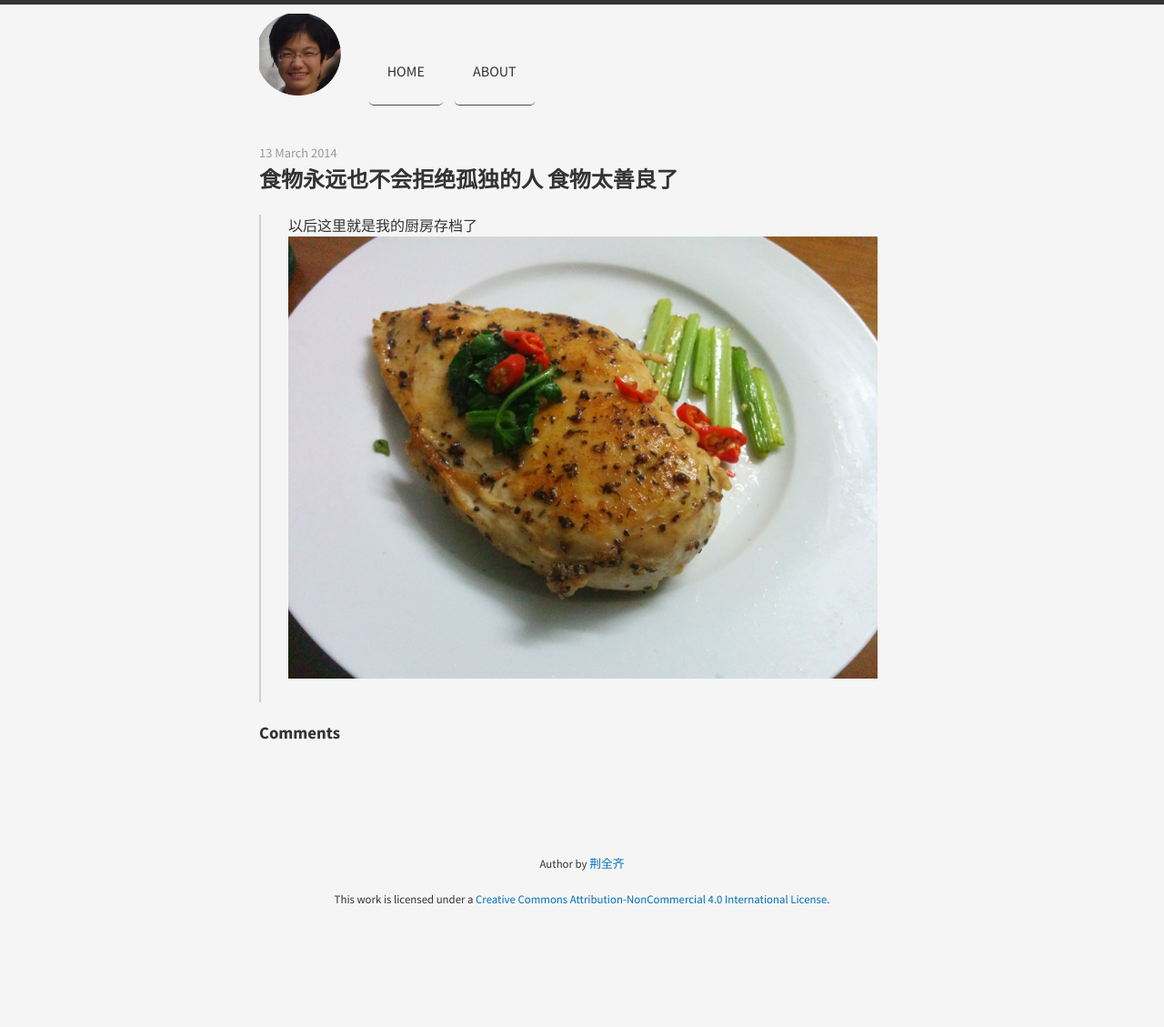
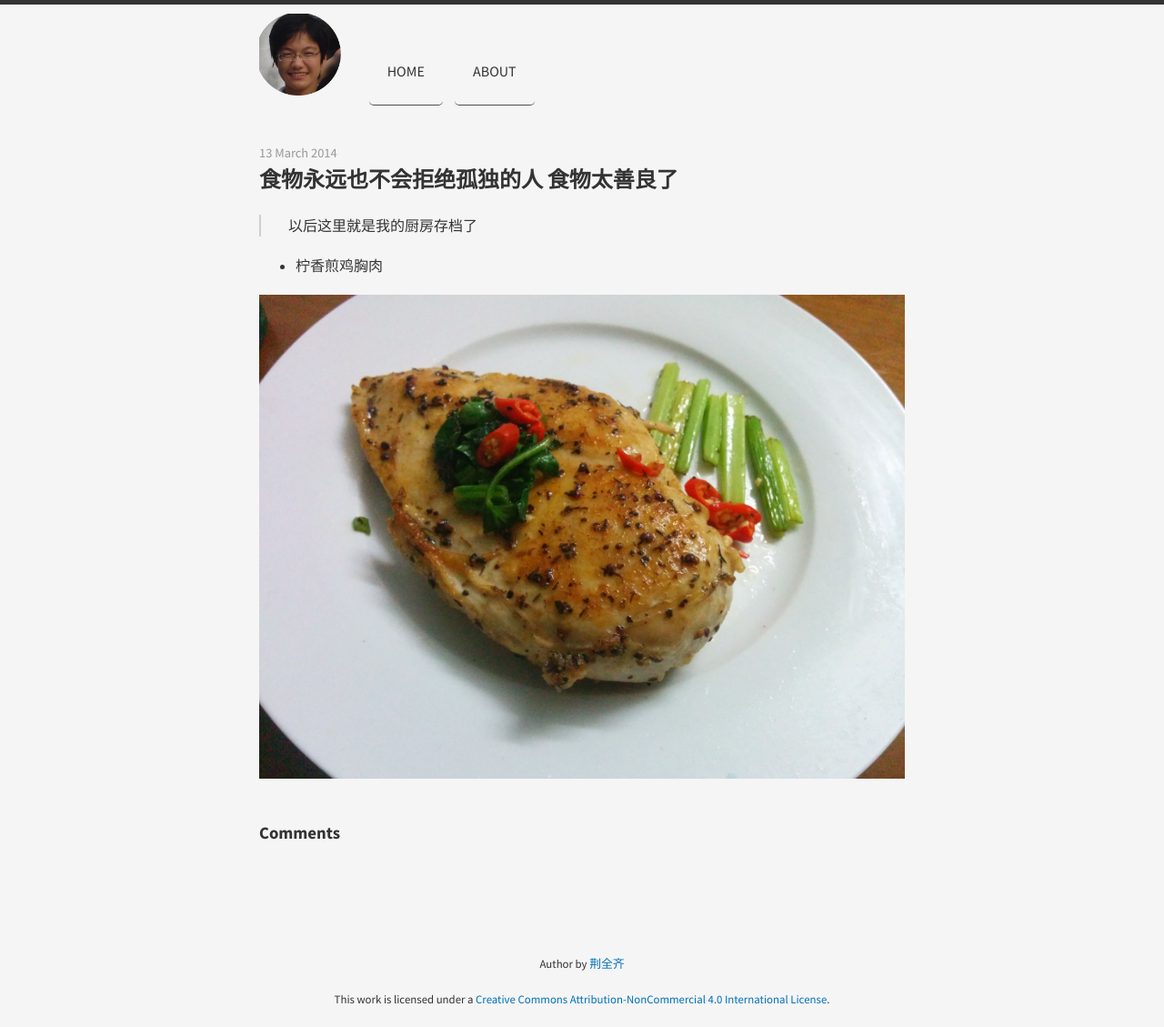
Before and after one commit to dodocat/dodocat.github.com, a Jekyll site: the page built from _posts/2014-03-13-food.md, in a window 1280 px wide. Shown: the whole page at 91% size. Built offline with Jekyll 4.4.1, drawn with Linux system fonts in a browser that asks for light colours; nearby versions of some CDN libraries; Markdown is read by kramdown in place of the engine named in the settings; comment, search, counter and statistics services are not loaded; before the commit the page ends 1018 px from its top, so only the background shows below that.

Commit message:
update food

```diff
--- a/_posts/2014-03-13-food.md
+++ b/_posts/2014-03-13-food.md
@@ -6,4 +6,7 @@ comments : true
 categories : 爱不可辜负
 ---
 > 以后这里就是我的厨房存档了
+
+* 柠香煎鸡胸肉
+
 ![柠煎鸡胸肉](/image/IMG_20140125_234043.jpg)
```
